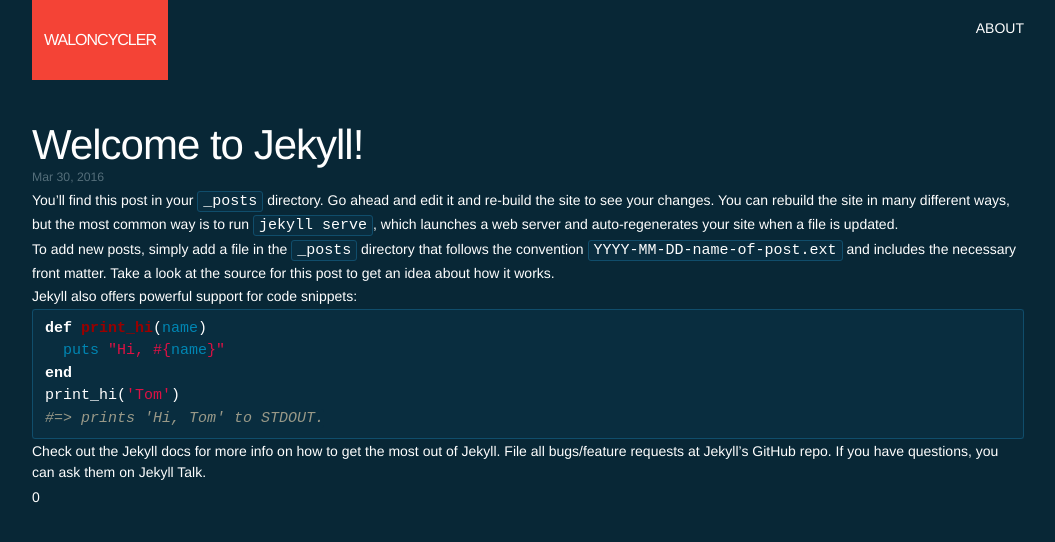
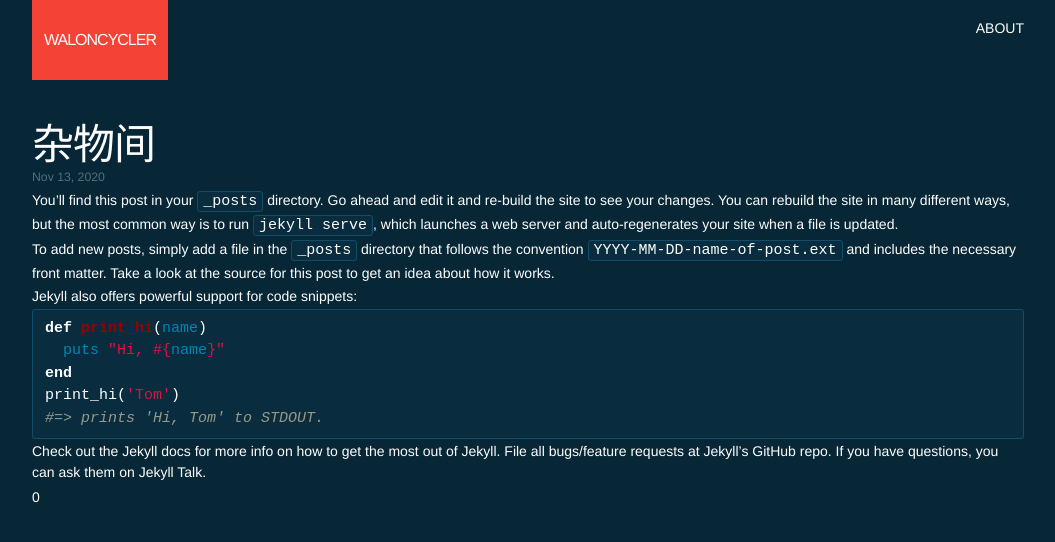
Before and after one commit to Waloncycler/WalonCycler, a Jekyll site: the page built from _posts/2016-06-01-welcome-to-jekyll.markdown, in a window 1280 px wide. Shown: the top 542 px of the page, without its empty margins (112-1167 px from the left). Built offline with Jekyll 4.4.1, drawn with Linux system fonts in a browser that asks for light colours.

Commit message:
Update 2016-06-01-welcome-to-jekyll.markdown

```diff
--- a/_posts/2016-06-01-welcome-to-jekyll.markdown
+++ b/_posts/2016-06-01-welcome-to-jekyll.markdown
@@ -1,11 +1,11 @@
 ---
 layout: post
-title:  "Welcome to Jekyll!"
+title:  "杂物间"
 color:  blue
 width:   3
 height:  1
-date:   2016-03-30 11:31:49 +0200
-categories: jekyll update
+date:   2020-11-13 11:31:49 +0200
+categories: OTHERS
 ---
 You’ll find this post in your `_posts` directory. Go ahead and edit it and re-build the site to see your changes. You can rebuild the site in many different ways, but the most common way is to run `jekyll serve`, which launches a web server and auto-regenerates your site when a file is updated.
 
```
